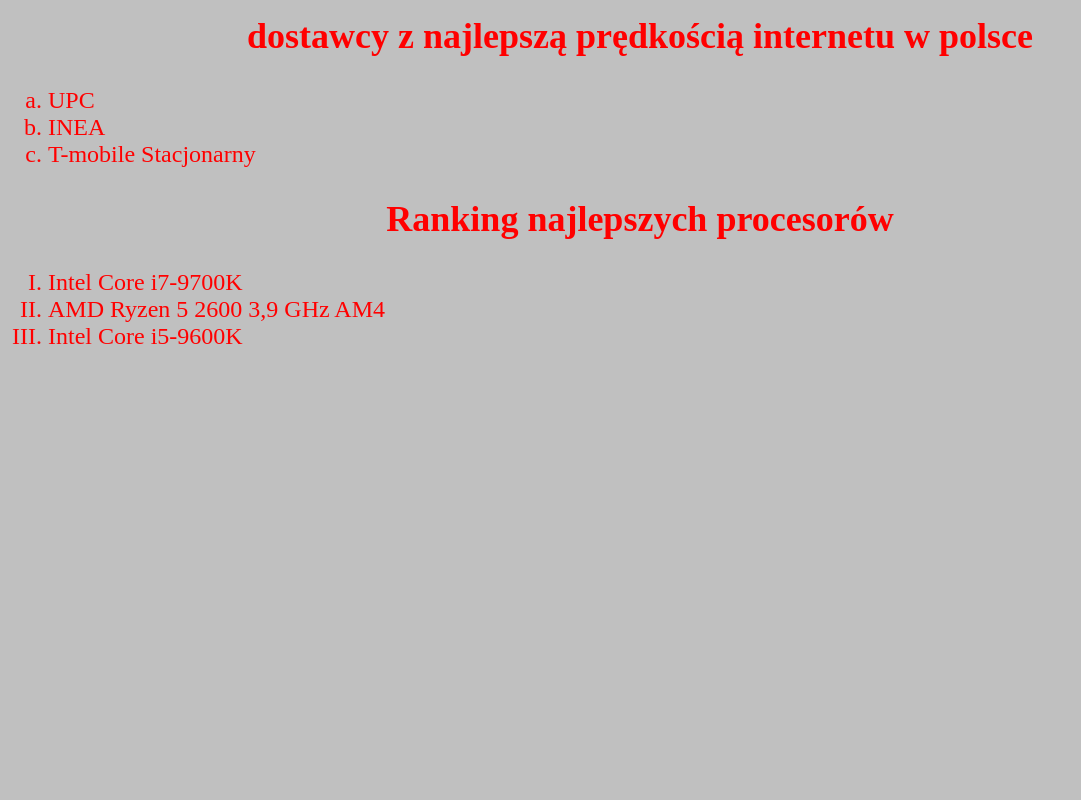
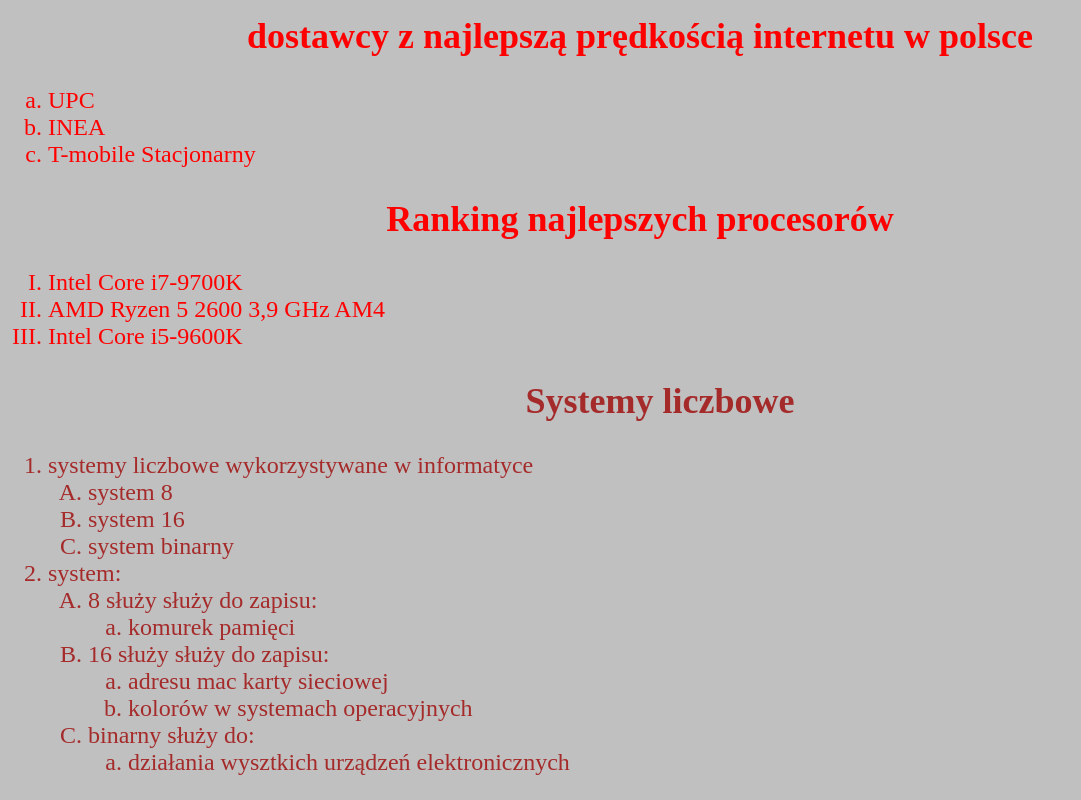
Before and after one commit to Spret/prac, a plain HTML site: page index.html in a window 1280 px wide. Shown: the part 3453-4253 px from the top of the page, without its empty margins (0-1081 px from the left). Before the commit the page ends 3827 px from the top, so only its background shows below. Drawn offline with Linux system fonts and the light colour scheme.

Commit message:
Update index.html

```diff
--- a/index.html
+++ b/index.html
@@ -42,6 +42,8 @@
 
 			<HR ALIGN=middle COLOR=blue>
 			<h1 ALIGN=left >Dowcipy o Informatykach</h1>
+<IMG SRC=joker-review_t64a.1200.jpg ALIGN=left BORDER=32 WIDTH=122 HEIGHT=126 ALT=grafika 1 Spretka>
+<IMG SRC=joker-review_t64a.1200.jpg ALIGN=right BORDER=32 WIDTH=122 HEIGHT=126 ALT=grafika 1 Spretka>
 <FIELDSET>
 <LEGEND> <b> Informatyk i złota rybka </b> </LEGEND>
 Pewien informatyk poszedł na ryby. <br>
@@ -112,6 +114,32 @@ Mała Zosia mówi do mamy:<br>
 <LI> AMD Ryzen 5 2600 3,9 GHz AM4
 <LI> Intel Core i5-9600K
  </OL>
+	<OL>
+<font color=brown>
+<h2 align=middle> Systemy liczbowe </h2>
+<LI> systemy liczbowe wykorzystywane w informatyce
+<OL type=A>
+<LI> system 8
+<LI> system 16
+<LI> system binarny
+</OL>
+<LI> system:
+<OL type=A>
+<LI> 8 służy służy do zapisu:
+<OL type=a>
+<LI> komurek pamięci
+</OL>
+<LI> 16 służy służy do zapisu:
+<OL type=a>
+<LI> adresu mac karty sieciowej
+<LI> kolorów w systemach operacyjnych
+</OL>
+<LI> binarny służy do:
+<OL type=a>
+<LI> działania wysztkich urządzeń elektronicznych
+</OL>
+</OL>
+</OL>
 	</body>
 
 </html>
```
